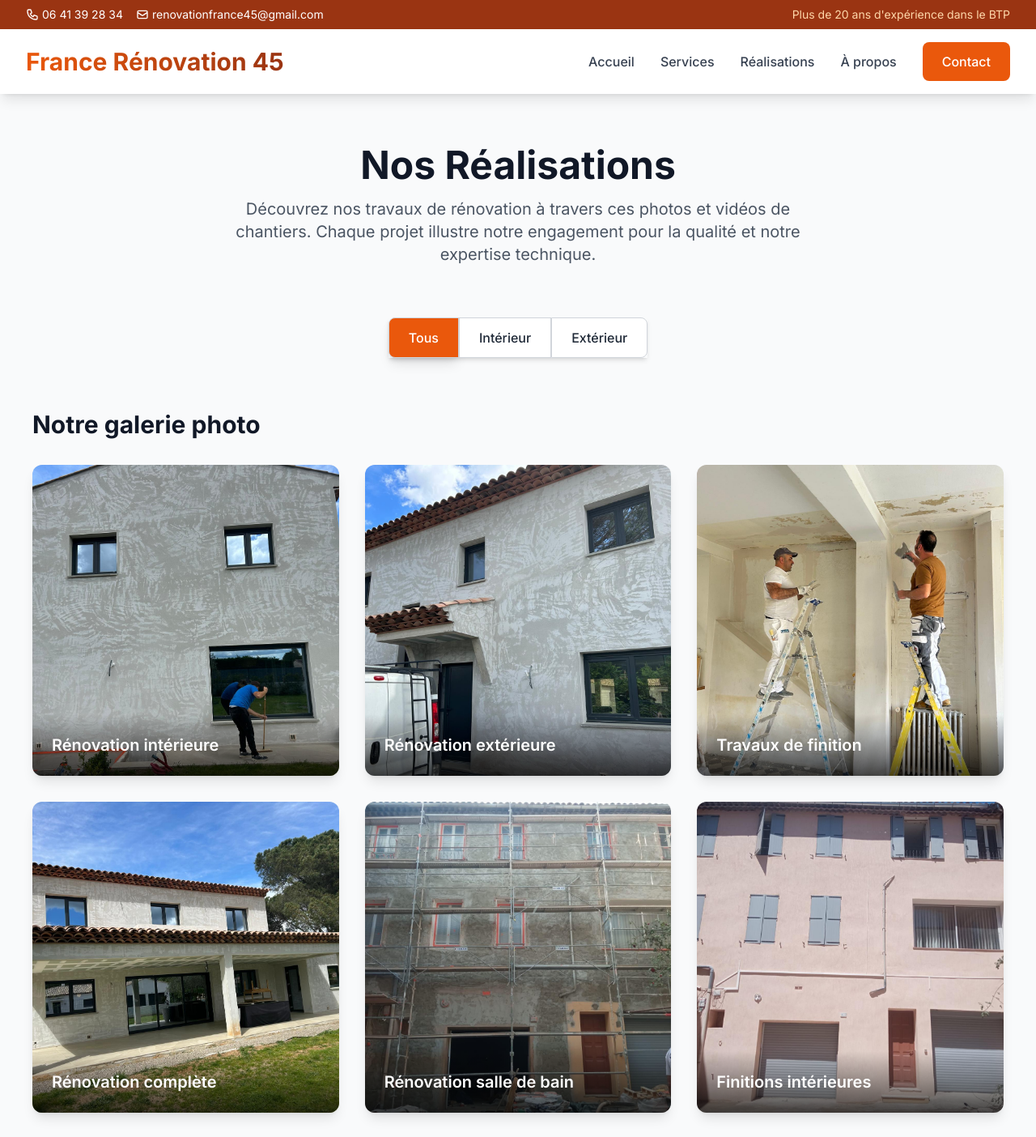
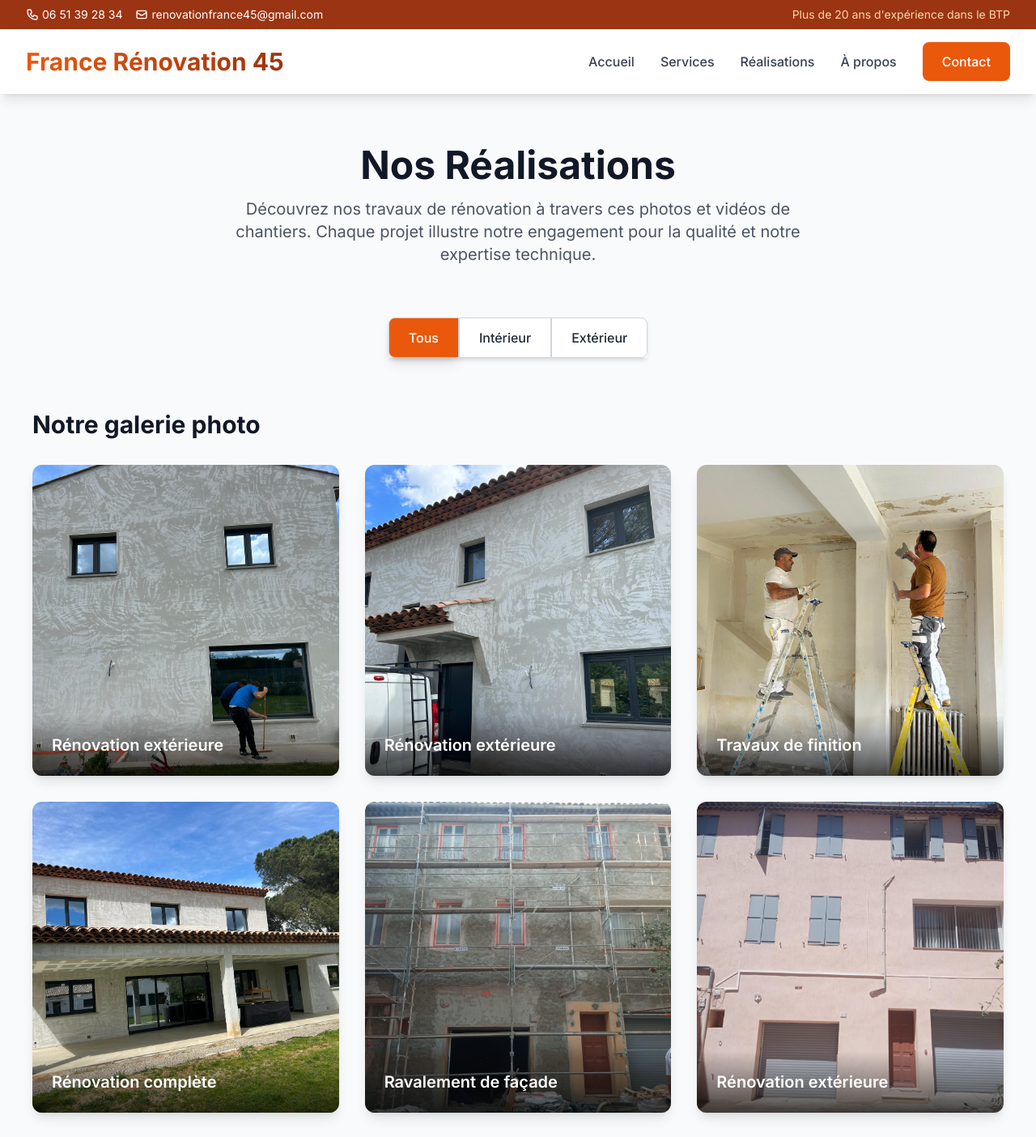
Before and after one commit to wedato/france_renovation, a Next.js app: page /realisations in a window 1280 px wide. Shown: the top 1404 px of the page at 81% size. Built offline with nearby package versions, Linux system fonts and the light colour scheme.

Commit message:
correction num

```diff
--- a/src/app/contact/page.tsx
+++ b/src/app/contact/page.tsx
@@ -75,7 +75,7 @@ export default function Contact() {
 
                 <div>
                   <h3 className="text-lg font-medium mb-2 text-gray-900">Téléphone</h3>
-                  <p className="text-gray-600">06 41 39 28 34</p>
+                  <p className="text-gray-600">06 51 39 28 34</p>
                 </div>
 
                 <div>
--- a/src/app/layout.tsx
+++ b/src/app/layout.tsx
@@ -23,11 +23,11 @@ export default function RootLayout({
           <div className="max-w-7xl mx-auto px-4 sm:px-6 lg:px-8">
             <div className="flex justify-between items-center text-sm">
               <div className="flex items-center space-x-4">
-                <a href="tel:0641392834" className="hover:text-construction-200 flex items-center">
+                <a href="tel:0651392834" className="hover:text-construction-200 flex items-center">
                   <svg className="w-4 h-4 mr-1" fill="none" stroke="currentColor" viewBox="0 0 24 24">
                     <path strokeLinecap="round" strokeLinejoin="round" strokeWidth={2} d="M3 5a2 2 0 012-2h3.28a1 1 0 01.948.684l1.498 4.493a1 1 0 01-.502 1.21l-2.257 1.13a11.042 11.042 0 005.516 5.516l1.13-2.257a1 1 0 011.21-.502l4.493 1.498a1 1 0 01.684.949V19a2 2 0 01-2 2h-1C9.716 21 3 14.284 3 6V5z" />
                   </svg>
-                  06 41 39 28 34
+                  06 51 39 28 34
                 </a>
                 <a href="mailto:renovationfrance45@gmail.com" className="hover:text-construction-200 hidden sm:flex items-center">
                   <svg className="w-4 h-4 mr-1" fill="none" stroke="currentColor" viewBox="0 0 24 24">
@@ -98,7 +98,7 @@ export default function RootLayout({
                     <svg className="w-6 h-6 mr-2 text-construction-400" fill="none" stroke="currentColor" viewBox="0 0 24 24">
                       <path strokeLinecap="round" strokeLinejoin="round" strokeWidth={2} d="M3 5a2 2 0 012-2h3.28a1 1 0 01.948.684l1.498 4.493a1 1 0 01-.502 1.21l-2.257 1.13a11.042 11.042 0 005.516 5.516l1.13-2.257a1 1 0 011.21-.502l4.493 1.498a1 1 0 01.684.949V19a2 2 0 01-2 2h-1C9.716 21 3 14.284 3 6V5z" />
                     </svg>
-                    <a href="tel:0641392834" className="text-gray-400 hover:text-construction-400">06 41 39 28 34</a>
+                    <a href="tel:0651392834" className="text-gray-400 hover:text-construction-400">06 51 39 28 34</a>
                   </p>
                   <p className="flex items-center">
                     <svg className="w-6 h-6 mr-2 text-construction-400" fill="none" stroke="currentColor" viewBox="0 0 24 24">
--- a/src/app/page.tsx
+++ b/src/app/page.tsx
@@ -200,10 +200,10 @@ export default function Home() {
               Demander un devis
             </Link>
             <a
-              href="tel:0641392834"
+              href="tel:0651392834"
               className="border-2 border-white text-white px-8 py-4 rounded-lg text-lg font-semibold hover:bg-white/10 transition-colors"
             >
-              06 41 39 28 34
+              06 51 39 28 34
             </a>
           </div>
         </div>
--- a/src/app/realisations/page.tsx
+++ b/src/app/realisations/page.tsx
@@ -94,8 +94,8 @@ const projects: Project[] = [
 const imageProjects: ImageProject[] = [
   {
     id: 1,
-    title: "Rénovation intérieure",
-    category: "renovation_interieure",
+    title: "Rénovation extérieure",
+    category: "renovation_exterieure",
     imagePath: "/images/77933ccd-2933-4352-abc1-49108a90b0a4.JPG"
   },
   {
@@ -118,14 +118,14 @@ const imageProjects: ImageProject[] = [
   },
   {
     id: 5,
-    title: "Rénovation salle de bain",
+    title: "Ravalement de façade",
     category: "renovation_interieure",
     imagePath: "/images/5581d116-20c7-4baa-a858-5d69cce313d4.JPG"
   },
   {
     id: 6,
-    title: "Finitions intérieures",
-    category: "renovation_interieure",
+    title: "Rénovation extérieure",
+    category: "renovation_exterieure",
     imagePath: "/images/45ec792b-40d8-4aa7-8320-f8199a8dcc4e.JPG"
   },
   {
```
